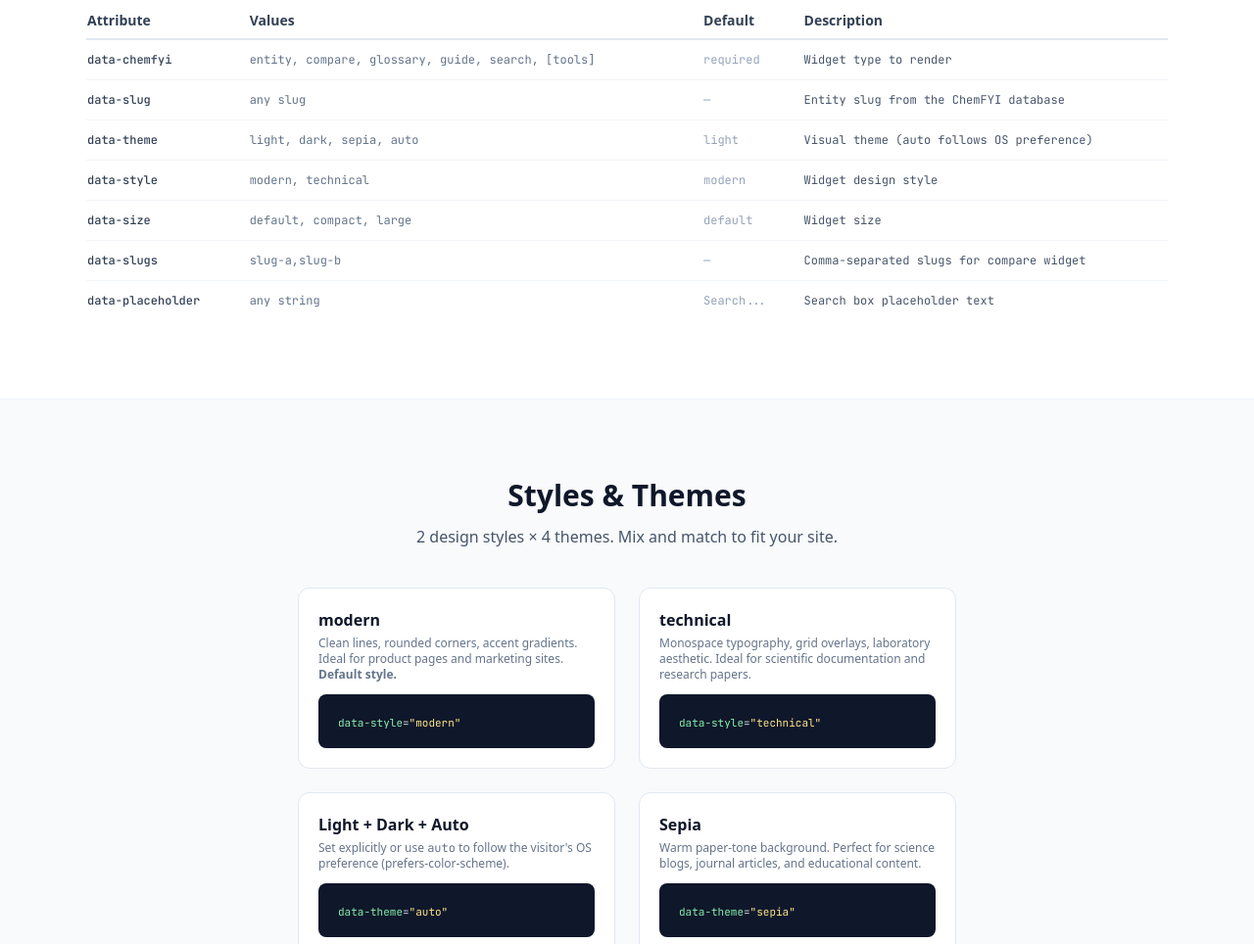
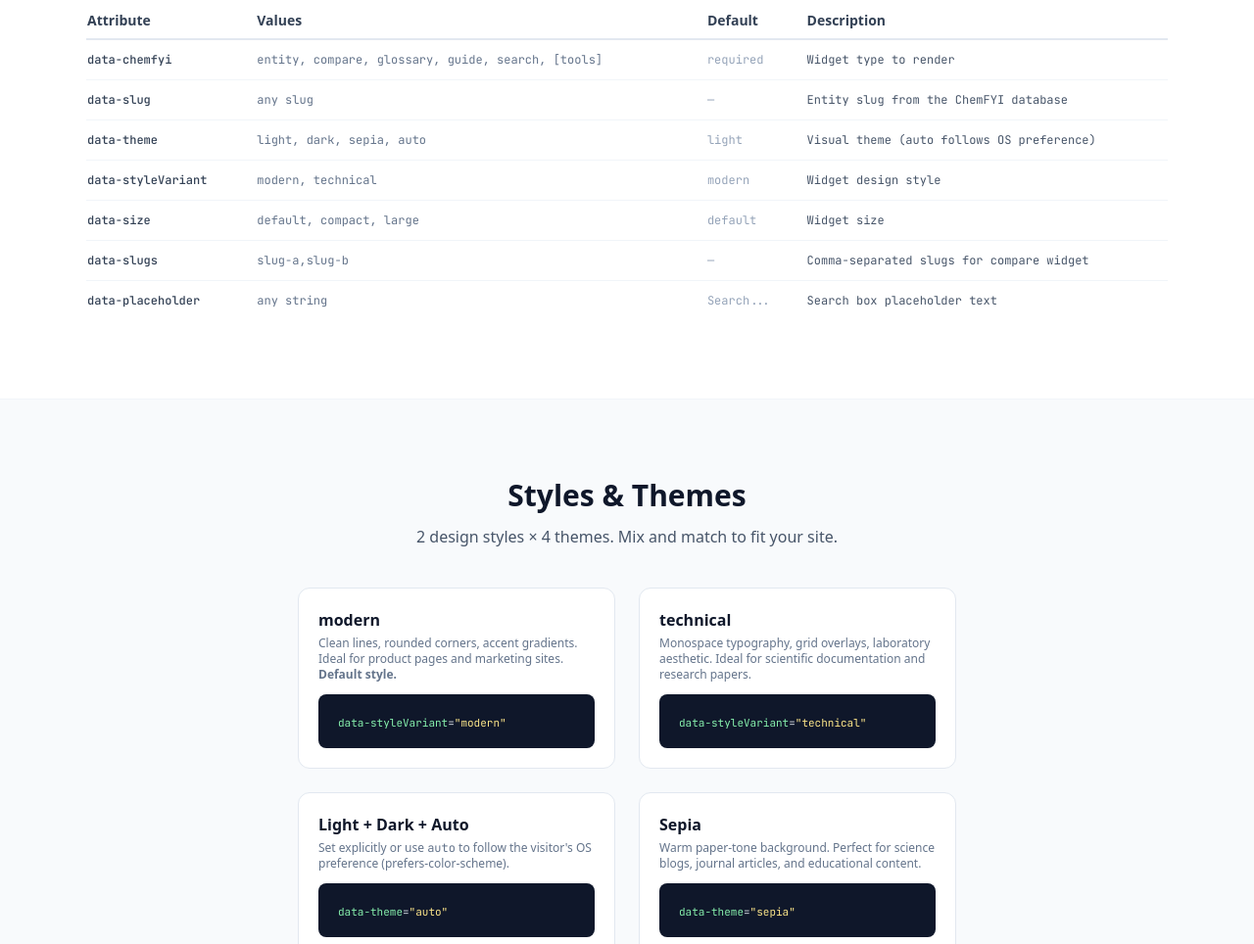
Before and after one commit to fyipedia/chemfyi-embed, a website: page docs/index.html in a window 1280 px wide. Shown: the part 2121-3085 px from the top of the page at 98% size. Drawn offline with nearby package versions, Linux system fonts and the light colour scheme; a script that the page names is missing.

Commit message:
v1.1.0: Gold Standard v5.0 — data-styleVariant + docs

```diff
--- a/docs/index.html
+++ b/docs/index.html
@@ -269,7 +269,7 @@
             <tr class="hover:bg-slate-50 dark:hover:bg-slate-800"><td class="py-3 pr-4 font-medium text-slate-700 dark:text-slate-300">data-chemfyi</td><td class="py-3 pr-4 text-slate-500">entity, compare, glossary, guide, search, [tools]</td><td class="py-3 pr-4 text-slate-400">required</td><td class="py-3 text-slate-600 dark:text-slate-400">Widget type to render</td></tr>
             <tr class="hover:bg-slate-50 dark:hover:bg-slate-800"><td class="py-3 pr-4 font-medium text-slate-700 dark:text-slate-300">data-slug</td><td class="py-3 pr-4 text-slate-500">any slug</td><td class="py-3 pr-4 text-slate-400">&mdash;</td><td class="py-3 text-slate-600 dark:text-slate-400">Entity slug from the ChemFYI database</td></tr>
             <tr class="hover:bg-slate-50 dark:hover:bg-slate-800"><td class="py-3 pr-4 font-medium text-slate-700 dark:text-slate-300">data-theme</td><td class="py-3 pr-4 text-slate-500">light, dark, sepia, auto</td><td class="py-3 pr-4 text-slate-400">light</td><td class="py-3 text-slate-600 dark:text-slate-400">Visual theme (<code>auto</code> follows OS preference)</td></tr>
-            <tr class="hover:bg-slate-50 dark:hover:bg-slate-800"><td class="py-3 pr-4 font-medium text-slate-700 dark:text-slate-300">data-style</td><td class="py-3 pr-4 text-slate-500">modern, technical</td><td class="py-3 pr-4 text-slate-400">modern</td><td class="py-3 text-slate-600 dark:text-slate-400">Widget design style</td></tr>
+            <tr class="hover:bg-slate-50 dark:hover:bg-slate-800"><td class="py-3 pr-4 font-medium text-slate-700 dark:text-slate-300">data-styleVariant</td><td class="py-3 pr-4 text-slate-500">modern, technical</td><td class="py-3 pr-4 text-slate-400">modern</td><td class="py-3 text-slate-600 dark:text-slate-400">Widget design style</td></tr>
             <tr class="hover:bg-slate-50 dark:hover:bg-slate-800"><td class="py-3 pr-4 font-medium text-slate-700 dark:text-slate-300">data-size</td><td class="py-3 pr-4 text-slate-500">default, compact, large</td><td class="py-3 pr-4 text-slate-400">default</td><td class="py-3 text-slate-600 dark:text-slate-400">Widget size</td></tr>
             <tr class="hover:bg-slate-50 dark:hover:bg-slate-800"><td class="py-3 pr-4 font-medium text-slate-700 dark:text-slate-300">data-slugs</td><td class="py-3 pr-4 text-slate-500">slug-a,slug-b</td><td class="py-3 pr-4 text-slate-400">&mdash;</td><td class="py-3 text-slate-600 dark:text-slate-400">Comma-separated slugs for compare widget</td></tr>
             <tr class="hover:bg-slate-50 dark:hover:bg-slate-800"><td class="py-3 pr-4 font-medium text-slate-700 dark:text-slate-300">data-placeholder</td><td class="py-3 pr-4 text-slate-500">any string</td><td class="py-3 pr-4 text-slate-400">Search...</td><td class="py-3 text-slate-600 dark:text-slate-400">Search box placeholder text</td></tr>
@@ -290,12 +290,12 @@
         <div class="border border-slate-200 dark:border-slate-700 rounded-xl p-5 bg-white dark:bg-slate-900">
           <div class="font-bold text-slate-900 dark:text-white mb-1">modern</div>
           <p class="text-xs text-slate-500 dark:text-slate-400 mb-3">Clean lines, rounded corners, accent gradients. Ideal for product pages and marketing sites. <strong>Default style.</strong></p>
-          <div class="code-block text-[11px]"><span class="hl-attr">data-style</span>=<span class="hl-val">"modern"</span></div>
+          <div class="code-block text-[11px]"><span class="hl-attr">data-styleVariant</span>=<span class="hl-val">"modern"</span></div>
         </div>
         <div class="border border-slate-200 dark:border-slate-700 rounded-xl p-5 bg-white dark:bg-slate-900">
           <div class="font-bold text-slate-900 dark:text-white mb-1">technical</div>
           <p class="text-xs text-slate-500 dark:text-slate-400 mb-3">Monospace typography, grid overlays, laboratory aesthetic. Ideal for scientific documentation and research papers.</p>
-          <div class="code-block text-[11px]"><span class="hl-attr">data-style</span>=<span class="hl-val">"technical"</span></div>
+          <div class="code-block text-[11px]"><span class="hl-attr">data-styleVariant</span>=<span class="hl-val">"technical"</span></div>
         </div>
         <div class="border border-slate-200 dark:border-slate-700 rounded-xl p-5 bg-white dark:bg-slate-900">
           <div class="font-bold text-slate-900 dark:text-white mb-1">Light + Dark + Auto</div>
--- a/package.json
+++ b/package.json
@@ -1,7 +1,7 @@
 {
   "name": "chemfyi-embed",
-  "version": "1.0.1",
-  "description": "Embed ChemFYI chemistry widgets \u2014 element cards, formula renderer, phase badges. Zero dependencies, Shadow DOM, 4 themes.",
+  "version": "1.1.0",
+  "description": "Embed ChemFYI chemistry widgets — element cards, formula renderer, phase badges. Zero dependencies, Shadow DOM, 4 themes.",
   "main": "dist/embed.min.js",
   "module": "dist/embed.esm.js",
   "types": "dist/index.d.ts",
```
Also changed, not shown: README.md, dist/embed.esm.js, dist/embed.min.js.
